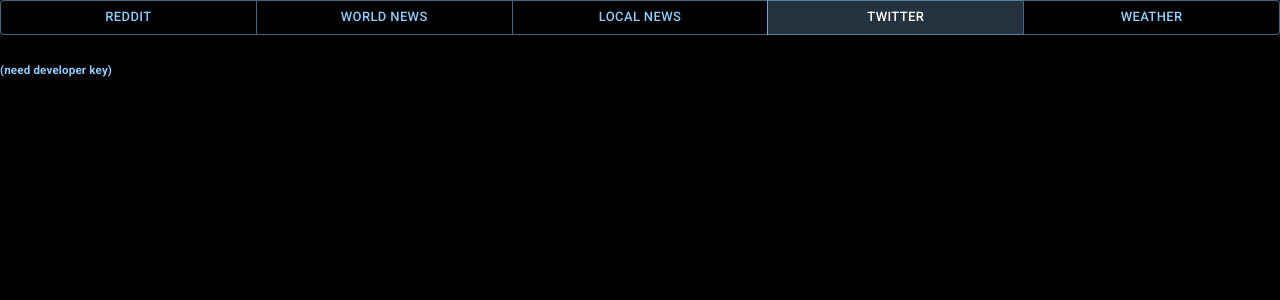
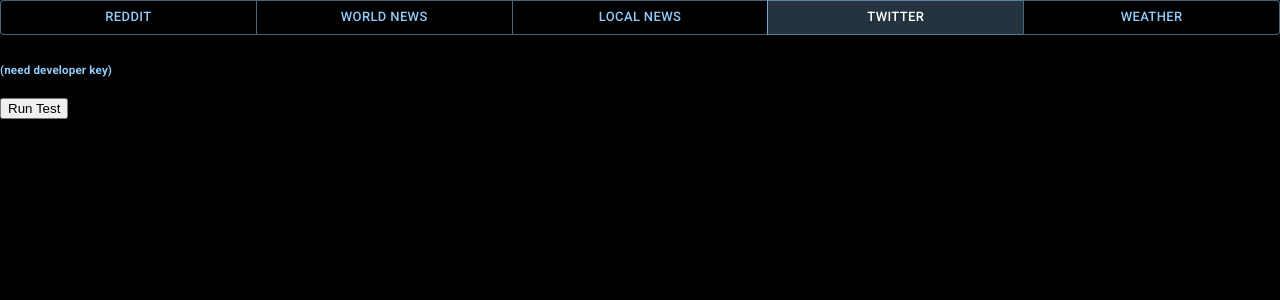
Before and after one commit to gitbrent/wutsup, a React (Create React App) app: page / in a window 1280 px wide. Both pictures are taken after a click on the button "TWITTER". Shown: the top 300 px of the page. Built offline with nearby package versions, Linux system fonts and the light colour scheme; no server answers.

Commit message:
added twitter and firebase pkgs

```diff
--- a/package.json
+++ b/package.json
@@ -9,18 +9,18 @@
 		"@testing-library/jest-dom": "^4.2.4",
 		"@testing-library/react": "^9.5.0",
 		"@testing-library/user-event": "^7.2.1",
+		"firebase": "^7.14.4",
 		"moment": "^2.24.0",
 		"react": "^16.13.1",
 		"react-dom": "^16.13.1",
 		"react-scripts": "3.4.1",
+		"twitter-lite": "^0.12.0",
 		"typescript": "^3.8.3"
 	},
 	"scripts": {
 		"start": "react-scripts start",
 		"build": "react-scripts build",
-		"test": "react-scripts test",
-		"deploy": "firebase deploy",
-		"eject": "react-scripts eject"
+		"deploy": "firebase deploy"
 	},
 	"eslintConfig": {
 		"extends": "react-app"
--- a/src/views/Twitter.tsx
+++ b/src/views/Twitter.tsx
@@ -1,15 +1,62 @@
 import React, { useState, useEffect } from 'react'
-/*
-const Twitter = require('twitter');
-const client = new Twitter({
-  consumer_key: 'xxxxxxx',
-  consumer_secret: 'xxxxxxxx',
-  access_token_key: 'xxxxxxx',
-  access_token_secret: 'xxxxxxxx',
-})
-*/
-export default function Twitter() {
-	return <h5>(need developer key)</h5>
+import Twitter from 'twitter-lite'
+import * as firebase from 'firebase'
+import 'firebase/database'
+
+export default function TabTwitter() {
+	const firebaseConfig = {
+		apiKey: 'AIzaSyB1Ey2f2xyBAaU5lbJwWBWX9LoZjakF-Ag',
+		authDomain: 'wutsupdash.firebaseapp.com',
+		databaseURL: 'https://wutsupdash.firebaseio.com',
+		projectId: 'wutsupdash',
+		storageBucket: 'wutsupdash.appspot.com',
+		messagingSenderId: '280692246272',
+		appId: '1:280692246272:web:6308584170b72fe11e55e5',
+		measurementId: 'G-MBHW8T74RD',
+	}
+
+	const [firebaseApp, setFirebaseApp] = useState<firebase.app.App>()
+
+	useEffect(() => {
+		if (!firebaseApp) setFirebaseApp(firebase.initializeApp(firebaseConfig))
+	}, [firebaseApp, firebaseConfig])
+
+	function getTrending() {
+		/*
+			@link https://developer.twitter.com/en/docs/trends/trends-for-location/api-reference/get-trends-place
+
+			// Trending:
+			// global: 1
+			// dallas: 2388929 (https://www.findmecity.com/)
+			GET https://api.twitter.com/1.1/trends/place.json?id=1
+		*/
+	}
+
+	async function test() {
+		console.log(firebaseApp)
+
+		const user = new Twitter({
+			consumer_key: 'USE_FIREBASE',
+			consumer_secret: 'USE_FIREBASE',
+		})
+
+		const response = await user.getBearerToken()
+		console.log(response)
+		/*
+		const app = new Twitter({
+			bearer_token: response.access_token,
+		})
+		*/
+	}
+
+	return (
+		<section>
+			<h5>(need developer key)</h5>
+			<button type='button' onClick={() => test()}>
+				Run Test
+			</button>
+		</section>
+	)
 }
 /*
 class TwitterFeed extends Component {
```
Also changed, not shown: 1 other file (tests, documents, lock files or other folders).
